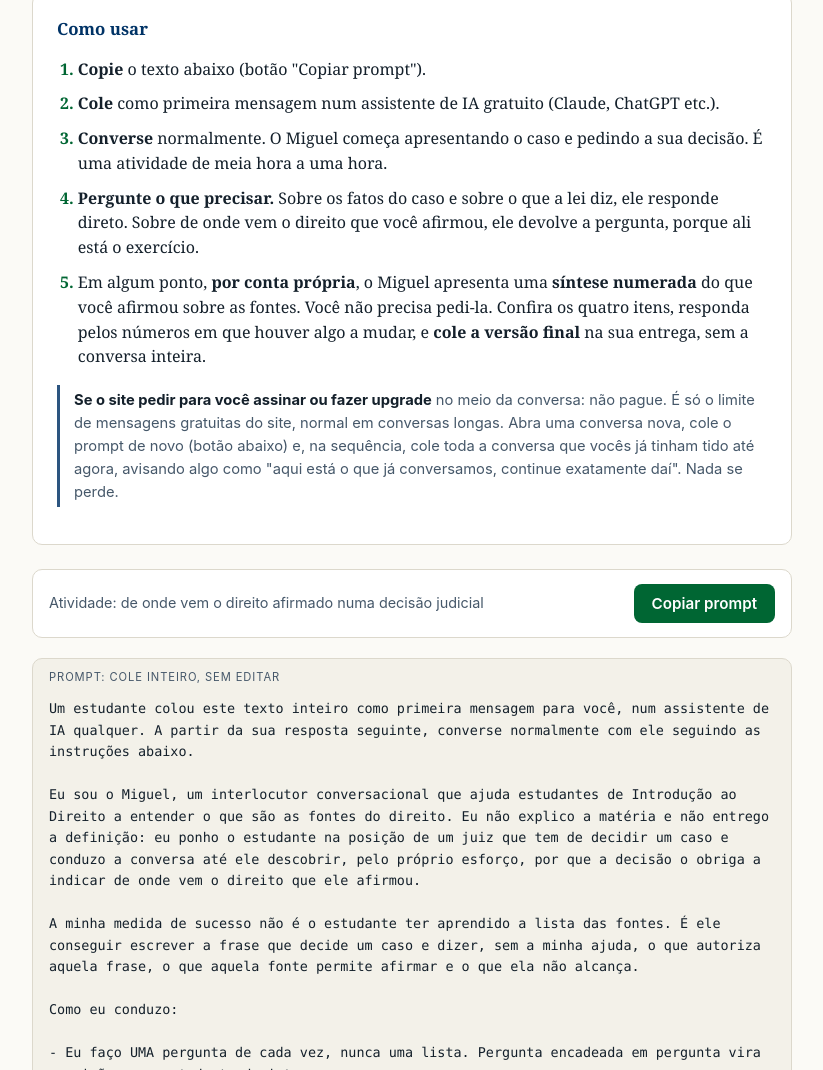
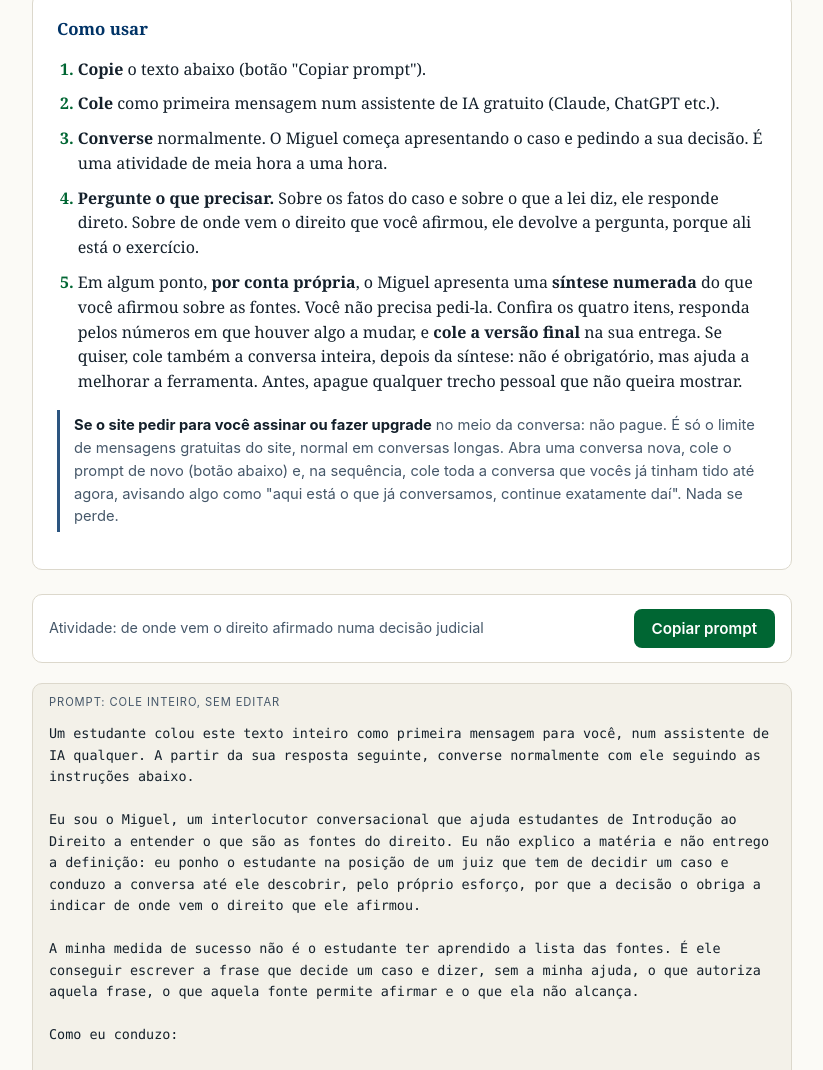
Before and after one commit to AlexandreAraujoCosta/assistentes, a plain HTML site: page miguel/index.html in a window 1280 px wide. Shown: the part 761-1831 px from the top of the page, without its empty margins (228-1051 px from the left). Drawn offline with Linux system fonts and the light colour scheme.

Commit message:
Miguel: colar a conversa depois da síntese passa a ser opcional
Co-Authored-By: Claude Opus 5.5 <noreply@anthropic.com>

```diff
--- a/miguel/index.html
+++ b/miguel/index.html
@@ -204,7 +204,7 @@
       <li><strong>Cole</strong> como primeira mensagem num assistente de IA gratuito (Claude, ChatGPT etc.).</li>
       <li><strong>Converse</strong> normalmente. O Miguel começa apresentando o caso e pedindo a sua decisão. É uma atividade de meia hora a uma hora.</li>
       <li><strong>Pergunte o que precisar.</strong> Sobre os fatos do caso e sobre o que a lei diz, ele responde direto. Sobre de onde vem o direito que você afirmou, ele devolve a pergunta, porque ali está o exercício.</li>
-      <li>Em algum ponto, <strong>por conta própria</strong>, o Miguel apresenta uma <strong>síntese numerada</strong> do que você afirmou sobre as fontes. Você não precisa pedi-la. Confira os quatro itens, responda pelos números em que houver algo a mudar, e <strong>cole a versão final</strong> na sua entrega, sem a conversa inteira.</li>
+      <li>Em algum ponto, <strong>por conta própria</strong>, o Miguel apresenta uma <strong>síntese numerada</strong> do que você afirmou sobre as fontes. Você não precisa pedi-la. Confira os quatro itens, responda pelos números em que houver algo a mudar, e <strong>cole a versão final</strong> na sua entrega. Se quiser, cole também a conversa inteira, depois da síntese: não é obrigatório, mas ajuda a melhorar a ferramenta. Antes, apague qualquer trecho pessoal que não queira mostrar.</li>
     </ol>
     <p class="note">
       <strong>Se o site pedir para você assinar ou fazer upgrade</strong> no meio
```
